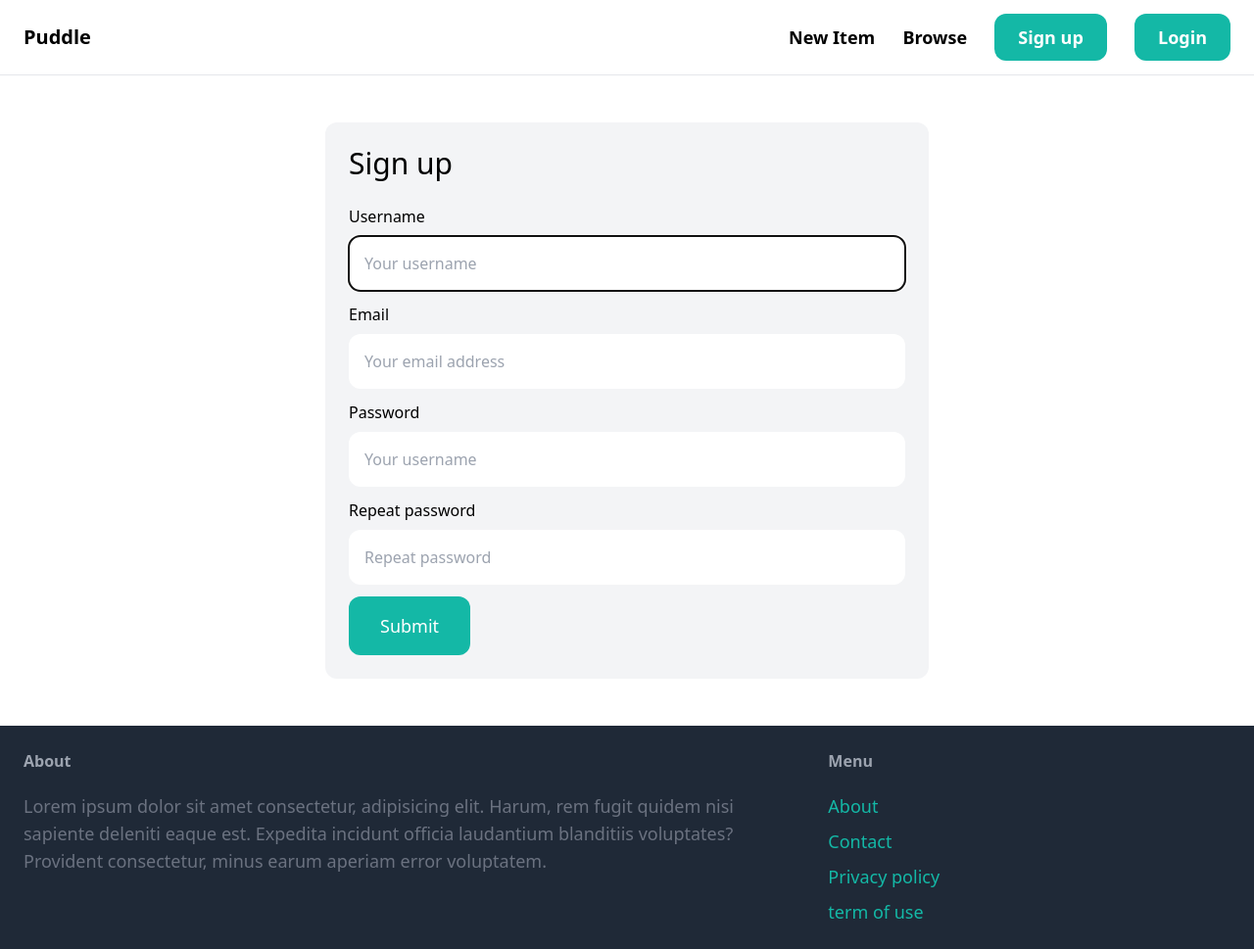
After one commit to mmrezasoufi/online_market, a Django app: page /signup/ in a window 1280 px wide. The commit adds this page. Shown: the whole page at 98% size. Run offline with Django 4.2, Linux system fonts and the light colour scheme; parts of the project's set-up code (start-up, migrations or seed data) failed here and were passed over; some libraries are stand-ins or nearby versions.

Commit message:
signup and login (front and back)

```diff
--- /dev/null
+++ b/core/forms.py
@@ -0,0 +1,43 @@
+from django import forms
+from django.contrib.auth.forms import UserCreationForm, AuthenticationForm
+from django.contrib.auth.models import User
+
+
+
+class LoginForm(AuthenticationForm):
+    username = forms.CharField(widget=forms.TextInput(attrs={
+        'placeholder': 'Your username',
+        'class': 'w-full py-4 px-4 rounded-xl'
+    }))
+
+    password = forms.CharField(widget=forms.PasswordInput(attrs={
+        'placeholder': 'Your username',
+        'class': 'w-full py-4 px-4 rounded-xl'
+    }))
+
+
+
+class SignupForm(UserCreationForm):
+    class Meta:
+        model = User
+        fields = ('username', 'email', 'password1', 'password2')
+
+    username = forms.CharField(widget=forms.TextInput(attrs={
+        'placeholder': 'Your username',
+        'class': 'w-full py-4 px-4 rounded-xl'
+    }))
+
+    email = forms.CharField(widget=forms.EmailInput(attrs={
+        'placeholder': 'Your email address',
+        'class': 'w-full py-4 px-4 rounded-xl'
+    }))
+
+    password1 = forms.CharField(widget=forms.PasswordInput(attrs={
+        'placeholder': 'Your username',
+        'class': 'w-full py-4 px-4 rounded-xl'
+    }))
+
+    password2 = forms.CharField(widget=forms.PasswordInput(attrs={
+        'placeholder': 'Repeat password',
+        'class': 'w-full py-4 px-4 rounded-xl'
+    }))
--- /dev/null
+++ b/core/urls.py
@@ -0,0 +1,14 @@
+from django.urls import path
+from django.contrib.auth import views as auth_views
+
+from core.views import *
+from core.forms import LoginForm
+
+app_name = 'core'
+
+urlpatterns = [
+    path('', index, name='index'),
+    path('contact/', contact, name='contact'),
+    path('signup/', signup, name='signup'),
+    path('login/', auth_views.LoginView.as_view(template_name='core/login.html',authentication_form=LoginForm), name='login'),
+]
--- a/core/views.py
+++ b/core/views.py
@@ -1,7 +1,8 @@
-from django.shortcuts import render
+from django.shortcuts import render, redirect
 
 from items.models import Category, Item
 
+from core.forms import SignupForm
 
 def index(request):
     items = Item.objects.filter(is_sold=False)[0:6]
@@ -14,3 +15,19 @@ def index(request):
 
 def contact(request):
     return render(request, 'core/contact.html')
+
+
+def signup(request):
+    if request.method == 'POST':
+        form = SignupForm(request.POST)
+
+        if form.is_valid():
+            form.save()
+
+            return redirect('/login/')
+    else:
+        form = SignupForm()
+
+    return render(request, 'core/signup.html', {
+        'form': form
+    })
--- a/puddle/urls.py
+++ b/puddle/urls.py
@@ -3,11 +3,9 @@ from django.urls import path, include
 from django.conf import settings
 from django.conf.urls.static import static
 
-from core.views import index, contact
 
 urlpatterns = [
     path('items/', include("items.urls")),
-    path('contact/', contact, name='contact'),
-    path('', index, name='index'),
+    path('', include('core.urls')),
     path('admin/', admin.site.urls),
 ] + static(settings.MEDIA_URL, document_root=settings.MEDIA_ROOT)
--- a/templates/core/base.html
+++ b/templates/core/base.html
@@ -16,10 +16,11 @@
         <a href="/" class="text-xl font-semibold">Puddle</a>
         <div class="space-x-6">
             <a href="#" class="text-lg font-semibold hover:text-gray-500"> New Item</a>
-            <a href="#" class="text-lg font-semibold hover:text-gray-500"> Browse</a>
-
-            <a href="#" class="px-6 py-3 text-lg font-semibold bg-teal-500 text-white rounded-xl hover:bg-teal-700"> Sign up</a>
-            <a href="#" class="px-6 py-3 text-lg font-semibold bg-teal-500 text-white rounded-xl hover:bg-gray-700"> Login</a>
+            <a href="#" class="text-lg font-semibold hover:text-gray-500"> Browse</a> {% if request.user.is_authenticated %}
+            <a href="{% url 'core:signup' %}" class="px-6 py-3 text-lg font-semibold bg-teal-500 text-white rounded-xl hover:bg-teal-700"> Inbox</a>
+            <a href="{% url 'core:login' %}" class="px-6 py-3 text-lg font-semibold bg-teal-500 text-white rounded-xl hover:bg-gray-700"> Dashboard</a>{% else %}
+            <a href="{% url 'core:signup' %}" class="px-6 py-3 text-lg font-semibold bg-teal-500 text-white rounded-xl hover:bg-teal-700"> Sign up</a>
+            <a href="{% url 'core:login' %}" class="px-6 py-3 text-lg font-semibold bg-teal-500 text-white rounded-xl hover:bg-gray-700"> Login</a> {% endif %}
         </div>
     </nav>
     <div class="px-6 py-6">{% block content%} {% endblock %}</div>
@@ -36,7 +37,7 @@
 
             <ul class="space-y-2">
                 <li><a href="#" class="text-lg text-teal-500 hover:text-teal-700">About</a></li>
-                <li><a href="{% url 'contact' %}" class="text-lg text-teal-500 hover:text-teal-700">Contact</a></li>
+                <li><a href="{% url 'core:contact' %}" class="text-lg text-teal-500 hover:text-teal-700">Contact</a></li>
                 <li><a href="#" class="text-lg text-teal-500 hover:text-teal-700">Privacy policy</a></li>
                 <li><a href="#" class="text-lg text-teal-500 hover:text-teal-700">term of use</a></li>
             </ul>
--- /dev/null
+++ b/templates/core/signup.html
@@ -0,0 +1,33 @@
+{% extends 'core/base.html' %} {% block title %}Sign up{% endblock %} {% block content %}
+<div class="w-1/2 my-6 mx-auto p-6 bg-gray-100 rounded-xl">
+    <h1 class="mb-6 text-3xl">Sign up</h1>
+
+    <form method="post" action=".">
+        {% csrf_token %}
+
+        <div class="mb-3">
+            <label class="inline-block mb-2">Username</label><br> {{ form.username }}
+        </div>
+
+        <div class="mb-3">
+            <label class="inline-block mb-2">Email</label><br> {{ form.email }}
+        </div>
+
+        <div class="mb-3">
+            <label class="inline-block mb-2">Password</label><br> {{ form.password1 }}
+        </div>
+
+        <div class="mb-3">
+            <label class="inline-block mb-2">Repeat password</label><br> {{ form.password2 }}
+        </div>
+
+        {% if form.errors or form.non_field_errors %}
+        <div class="mb-3 p-6 bg-red-100 rounded-xl">
+            {% for field in form %} {{ field.errors }} {% endfor %} {{ form.non_field_errors }}
+        </div>
+        {% endif %}
+
+        <button class="py-4 px-8 text-lg bg-teal-500 hover:bg-teal-700 rounded-xl text-white">Submit</button>
+    </form>
+</div>
+{% endblock %}
```
Also changed, not shown: templates/core/login.html (added, +25 -0 lines).
